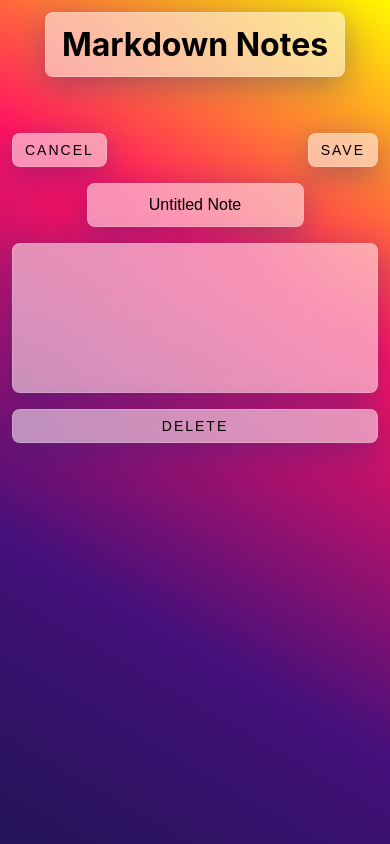
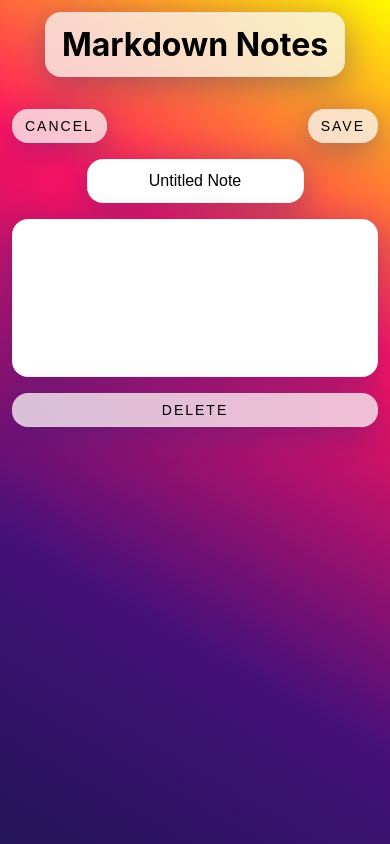
Before and after one commit to hedwardd/markdown-notes, a React (Create React App) app: page / in a window 390 px wide. Both pictures are taken after a click on the button "NEW". Built offline with nearby package versions, Linux system fonts and the light colour scheme.

Commit message:
Add responsive layouts, better editing UI

```diff
--- a/src/App.css
+++ b/src/App.css
@@ -31,16 +31,17 @@
   --background-image: linear-gradient(
     30deg
     ,#231557,#44107a 29%,#ff1361 67%,#fff800);
-  --glass-background: rgba(249, 250, 251, 0.55);
+  --glass-background: rgba(249, 250, 251, 0.75);
   --glass-box-shadow: 0 8px 32px 0 rgba(31, 38, 135, 0.37);
-  --glass-backdrop-filter: blur(30.0px);
-  --glass-border: 1px solid rgba( 255, 255, 255, 0.18 );
+  --glass-backdrop-filter: blur(16.0px);
+  --glass-border: 1px solid rgba(209, 213, 219, 0.3);
 }
 
 * {margin:0;padding:0;}
 
 #root {
   background-image: var(--background-image);
+  background-attachment: fixed;
   min-height: 100vh;
 }
 
@@ -57,7 +58,7 @@
 
 .header h1 {
   padding: var(--layout-3) var(--layout-4);
-  border-radius: var(--layout-2);
+  border-radius: var(--layout-4);
   background: var(--glass-background);
   box-shadow: var(--glass-box-shadow);
   backdrop-filter: var(--glass-backdrop-filter);
@@ -72,7 +73,7 @@
   backdrop-filter: var(--glass-backdrop-filter);
   -webkit-backdrop-filter: var(--glass-backdrop-filter);
   border: var(--glass-border);
-  border-radius: var(--layout-2);
+  border-radius: var(--layout-4);
   font-size: var(--font-size-2);
   cursor: pointer;
   text-transform: uppercase;
@@ -95,10 +96,6 @@
 
 .list-wrapper {
   margin-top: var(--layout-4);
-  width: var(--layout-12);
-  display: flex;
-  flex-direction: column;
-  align-items: stretch;
 }
 
 .note-list {
@@ -106,14 +103,16 @@
   display: flex;
   flex-direction: column;
   align-items: stretch;
+  justify-content: center;
   gap: var(--layout-2);
   list-style: none;
 }
 
 .note-list-item {
   height: var(--layout-10);
+  width: var(--layout-12);
   padding: var(--layout-3);
-  border-radius: var(--layout-2);
+  border-radius: var(--layout-4);
   background: var(--glass-background);
   box-shadow: var(--glass-box-shadow);
   backdrop-filter: var(--glass-backdrop-filter);
@@ -137,7 +136,9 @@
   Note View
  */
 .note-container {
-  margin-top: var(--layout-7);
+  margin: auto;
+  max-width: var(--layout-13);
+  margin-top: var(--layout-5);
   padding: var(--layout-2);
   display: flex;
   flex-direction: column;
@@ -152,10 +153,11 @@
 }
 
 .note-title {
+  min-width: var(--layout-11);
   align-self: center;
   display: flex;
   justify-content: center;
-  border-radius: var(--layout-2);
+  border-radius: var(--layout-4);
   background: var(--glass-background);
   box-shadow: var(--glass-box-shadow);
   backdrop-filter: var(--glass-backdrop-filter);
@@ -173,45 +175,49 @@
   font-size: var(--font-size-3);
   background: transparent;
   border: none;
-  /* font-size: var(--font-size-4); */
   text-align: center;
 }
 
 .note-body {
   text-align: left;
-  /* min-height: var(--layout-13); */
-  border-radius: var(--layout-2);
+  border-radius: var(--layout-4);
   background: var(--glass-background);
   box-shadow: var(--glass-box-shadow);
   backdrop-filter: var(--glass-backdrop-filter);
   -webkit-backdrop-filter: var(--glass-backdrop-filter);
   border: var(--glass-border);
-  padding: var(--layout-2) var(--layout-2);
+  padding: var(--layout-3) var(--layout-3);
 }
 
 .note-body-display {
-  /* height: 50vh; */
-  /* width: 100%; */
+
 }
 
 .note-body-editor {
   min-height: var(--layout-10);
-  /* height: 50vh; */
   width: 100%;
   background: transparent;
   border: none;
-  border-radius: var(--layout-1);
   resize: none;
 }
 
-.back-button {
+.white-background {
+  background-color: #FFFFFF;
 }
 
-.edit-button {
+@media (min-width: 768px) {
+  .note-list {
+    display: grid;
+    grid-template-columns: 1fr 1fr;
+  }
+
+  .note-container{
+    max-width: var(--layout-14);
+  }
 }
 
-.save-button {
+@media (min-width: 1024px) {
+  .note-list {
+    grid-template-columns: 1fr 1fr 1fr;
+  }
 }
-
-.delete-button {
-}
--- a/src/views/NoteView.tsx
+++ b/src/views/NoteView.tsx
@@ -60,7 +60,7 @@ export default function NoteView({ state, dispatch }: Props): JSX.Element {
         )}
       </div>
 
-      <div className="note-title">
+      <div className={isEditing ? "note-title white-background" : "note-title"}>
         {isEditing ? (
           <input
             className="note-title__input"
@@ -72,7 +72,7 @@ export default function NoteView({ state, dispatch }: Props): JSX.Element {
         )}
       </div>
 
-      <div className="note-body">
+      <div className={isEditing ? "note-body white-background" : "note-body"}>
         {isEditing ? (
           <textarea
             className="note-body-editor"
```
